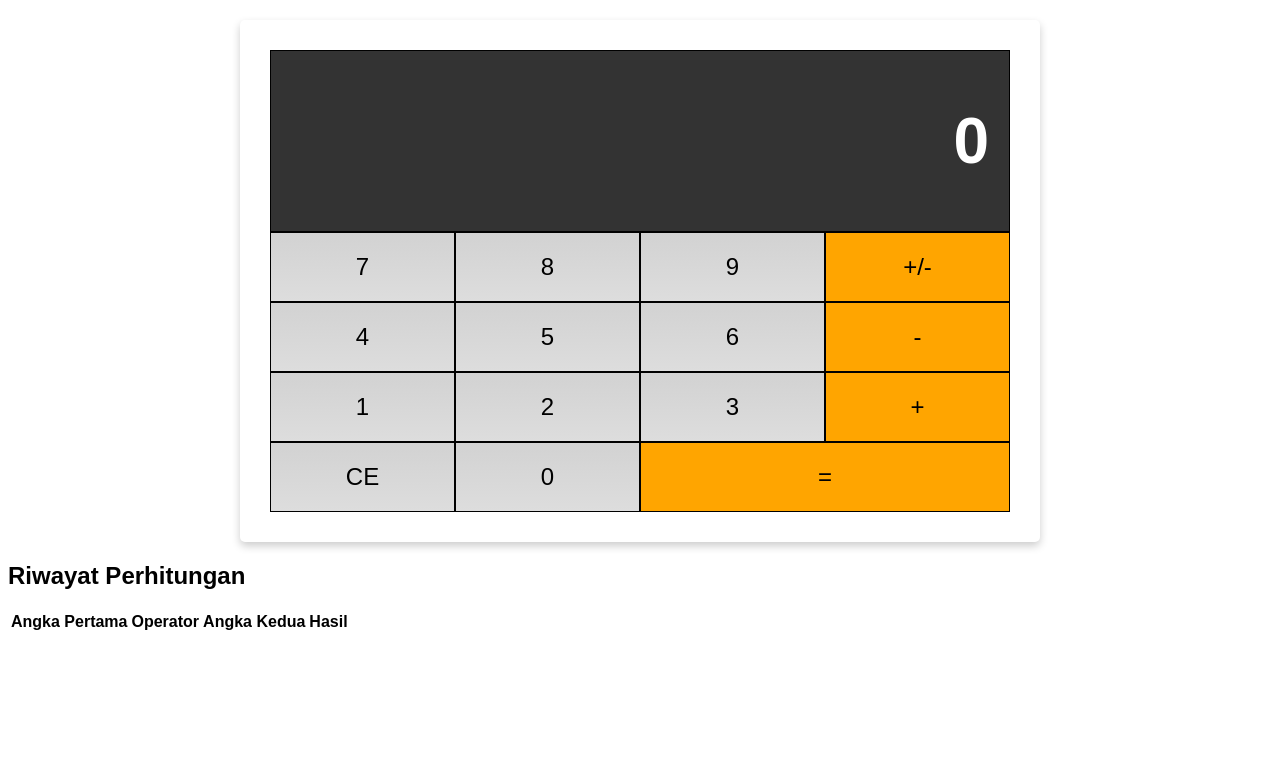
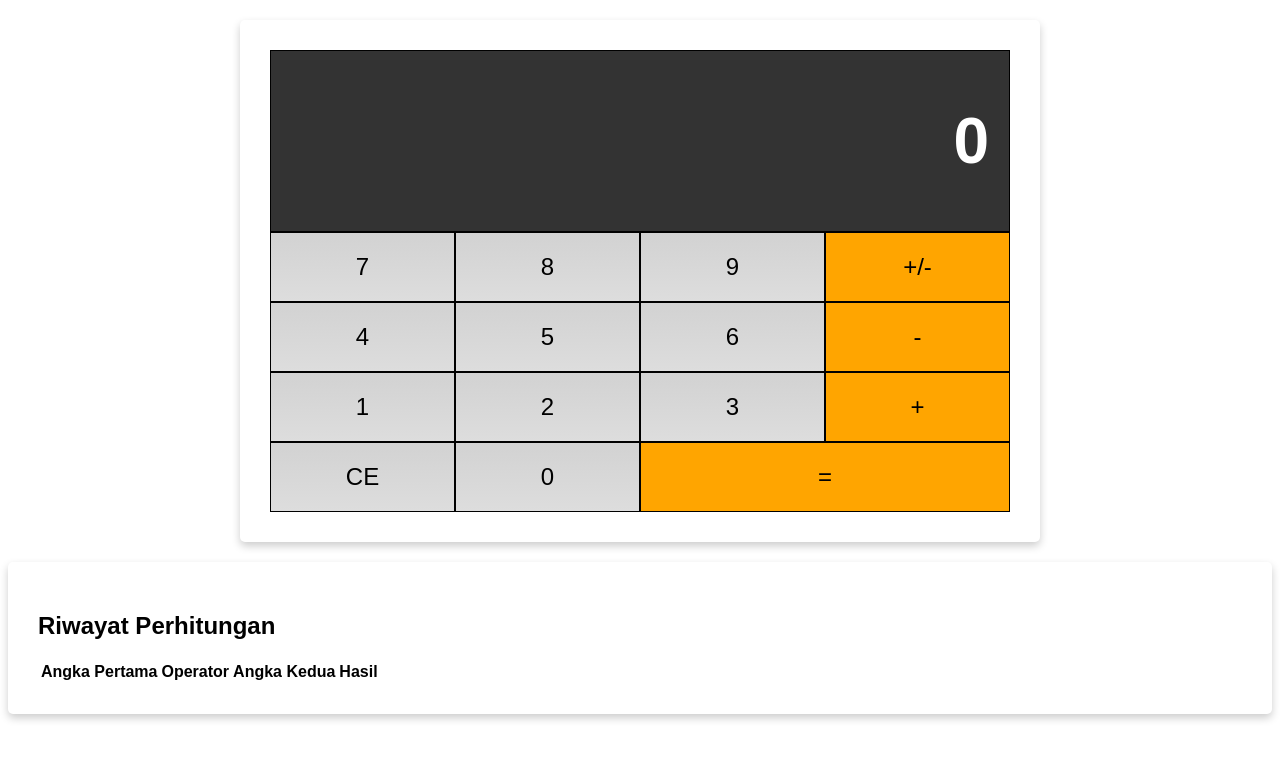
Before and after one commit to ahmadfajri/WebCalculator, a plain HTML site: page index.html in a window 1280 px wide. Drawn offline with Linux system fonts and the light colour scheme.

Commit message:
update nama class pada history

```diff
--- a/index.html
+++ b/index.html
@@ -39,7 +39,7 @@
       </div>
     </div>
 
-    <div class="history body">
+    <div class="history card">
       <h2>Riwayat Perhitungan</h2>
       <table>
         <thead>
```
